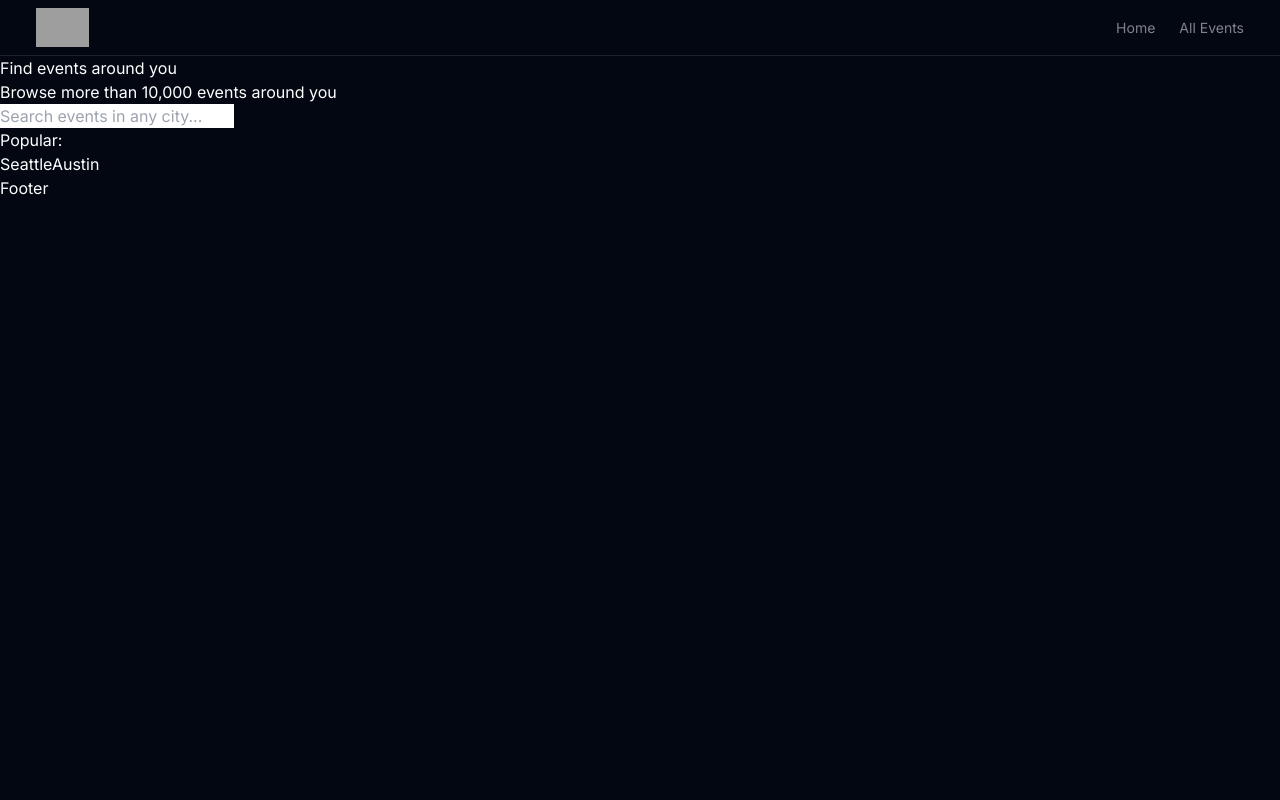
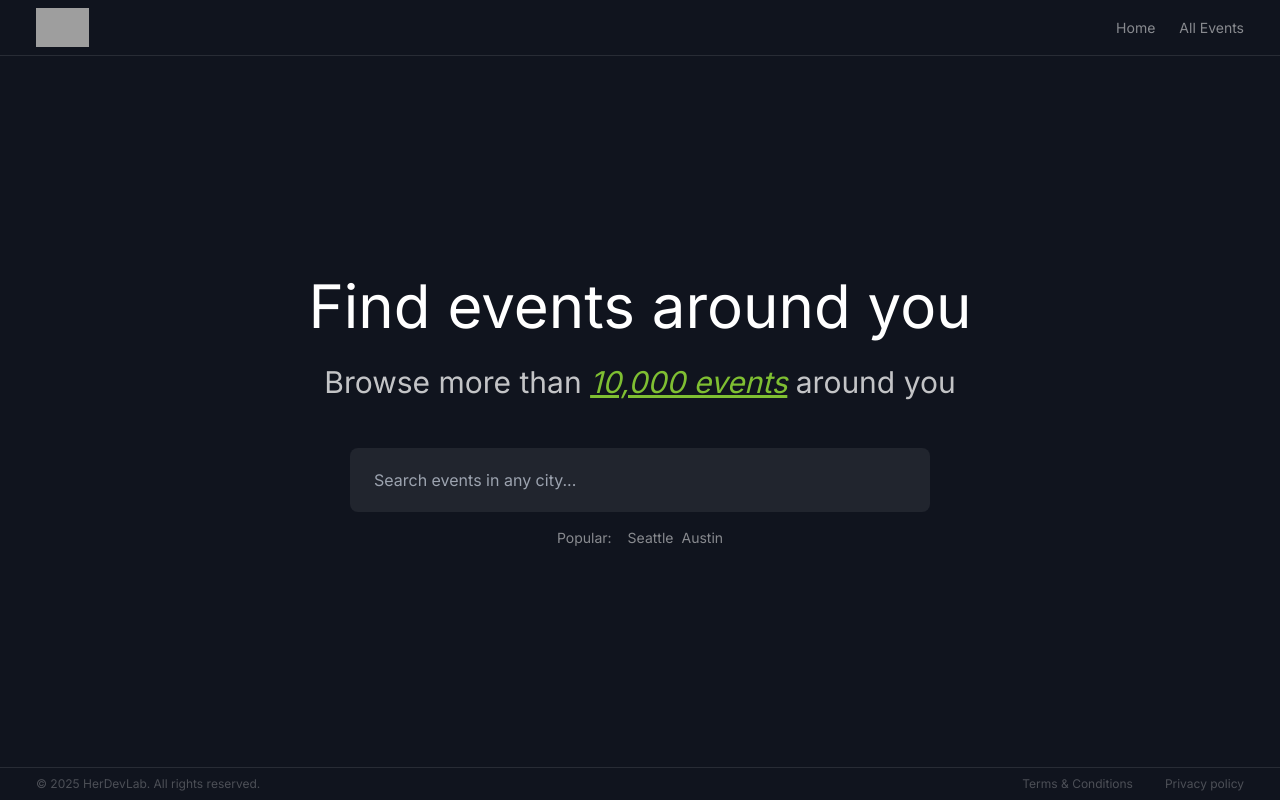
Before and after one commit to magda5281/evento, a Next.js app: page / in a window 1280 px wide. Built offline with nearby package versions, Linux system fonts and the light colour scheme; grey boxes are pictures that could not be loaded.

Commit message:
Update homepage layout , add accent color utility class

```diff
--- a/src/app/layout.tsx
+++ b/src/app/layout.tsx
@@ -3,6 +3,7 @@
 import './globals.css';
 import Footer from '@/components/footer';
 import Header from '@/components/header';
+import Container from '@/components/container';
 
 const inter = Inter({ subsets: ['latin'] });
 
@@ -19,9 +20,11 @@
   return (
     <html lang='en'>
       <body className={`${inter.className} bg-gray-950 text-white`}>
-        <Header />
-        {children}
-        <Footer />
+        <Container>
+          <Header />
+          {children}
+          <Footer />
+        </Container>
       </body>
     </html>
   );
--- a/src/app/page.tsx
+++ b/src/app/page.tsx
@@ -3,15 +3,25 @@
 
 export default function Home() {
   return (
-    <main>
-      <h1>Find events around you</h1>
-      <p>Browse more than 10,000 events around you</p>
-      <form>
-        <input placeholder='Search events in any city...' spellCheck={false} />
+    <main className='flex flex-col items-center px-3 '>
+      <h1 className='text-3xl lg:text-6xl font-tracking-tight'>
+        Find events around you
+      </h1>
+      <p className='mb-12 mt-7 text-2xl lg:text-3xl opacity-75 text-center'>
+        Browse more than{' '}
+        <span className='bold italic underline text-accent'>10,000 events</span>{' '}
+        around you
+      </p>
+      <form className='w-full sm:w-[36.25rem] '>
+        <input
+          className='w-full h-12 sm:h-16 rounded-lg bg-white/[7%] px-6 outline-none ring-accent/50 transition focus:ring-2 focus:bg-white/10'
+          placeholder='Search events in any city...'
+          spellCheck={false}
+        />
       </form>
-      <section>
+      <section className='mt-4 flex gap-x-4 text-sm text-white/50'>
         <p>Popular:</p>
-        <div>
+        <div className='space-x-2 '>
           <Link href={'/events/seattle'}> Seattle</Link>
           <Link href={'/events/austin'}>Austin</Link>
         </div>
--- /dev/null
+++ b/src/components/container.tsx
@@ -0,0 +1,9 @@
+type ContainerProps = { children: React.ReactNode };
+
+export default function Container({ children }: ContainerProps) {
+  return (
+    <div className=' flex flex-col justify-between min-h-screen max-w-7xl mx-auto bg-white/[5%]'>
+      {children}
+    </div>
+  );
+}
--- a/src/components/footer.tsx
+++ b/src/components/footer.tsx
@@ -1,3 +1,29 @@
+import Link from 'next/link';
+
+const routes = [
+  {
+    path: '/terms-conditions',
+    name: 'Terms & Conditions',
+  },
+  {
+    path: '/privacy-policy',
+    name: 'Privacy policy',
+  },
+];
+
 export default function Footer() {
-  return <main>Footer </main>;
+  return (
+    <footer className='flex justify-between items-center border-t border-white/10 px-3 py-2 sm:px-9  text-xs text-white/25'>
+      <small className='text-xs'>
+        &copy; 2025 HerDevLab. All rights reserved.
+      </small>
+      <ul className='flex gap-x-3 sm:gap-x-8 '>
+        {routes.map((route) => (
+          <li key={route.path}>
+            <Link href={route.path}>{route.name}</Link>
+          </li>
+        ))}
+      </ul>
+    </footer>
+  );
 }
--- a/tailwind.config.ts
+++ b/tailwind.config.ts
@@ -1,4 +1,4 @@
-import type { Config } from 'tailwindcss'
+import type { Config } from 'tailwindcss';
 
 const config: Config = {
   content: [
@@ -8,13 +8,11 @@
   ],
   theme: {
     extend: {
-      backgroundImage: {
-        'gradient-radial': 'radial-gradient(var(--tw-gradient-stops))',
-        'gradient-conic':
-          'conic-gradient(from 180deg at 50% 50%, var(--tw-gradient-stops))',
+      colors: {
+        accent: '#a4f839',
       },
     },
   },
   plugins: [],
-}
-export default config
+};
+export default config;
```
Also changed, not shown: src/app/privacy-policy/page.tsx (renamed from src/app/privicy-policy/page.tsx).
